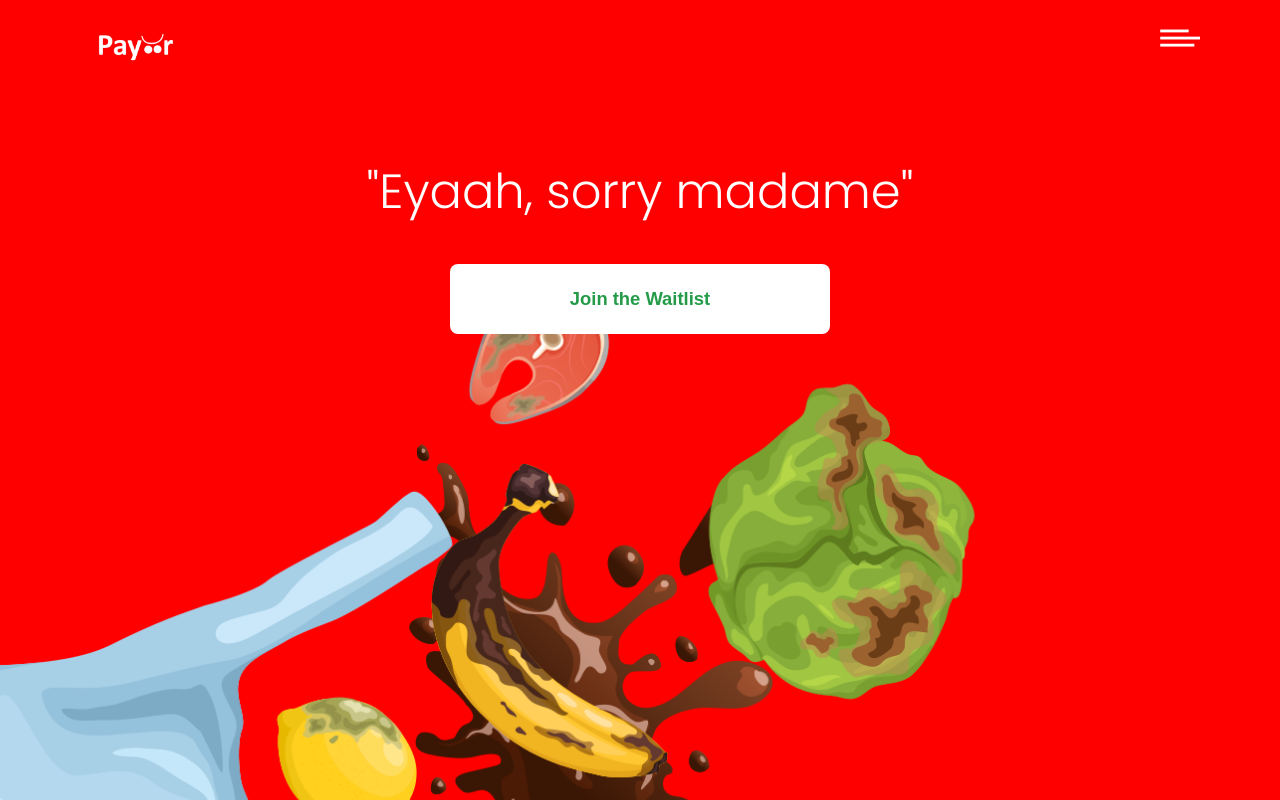
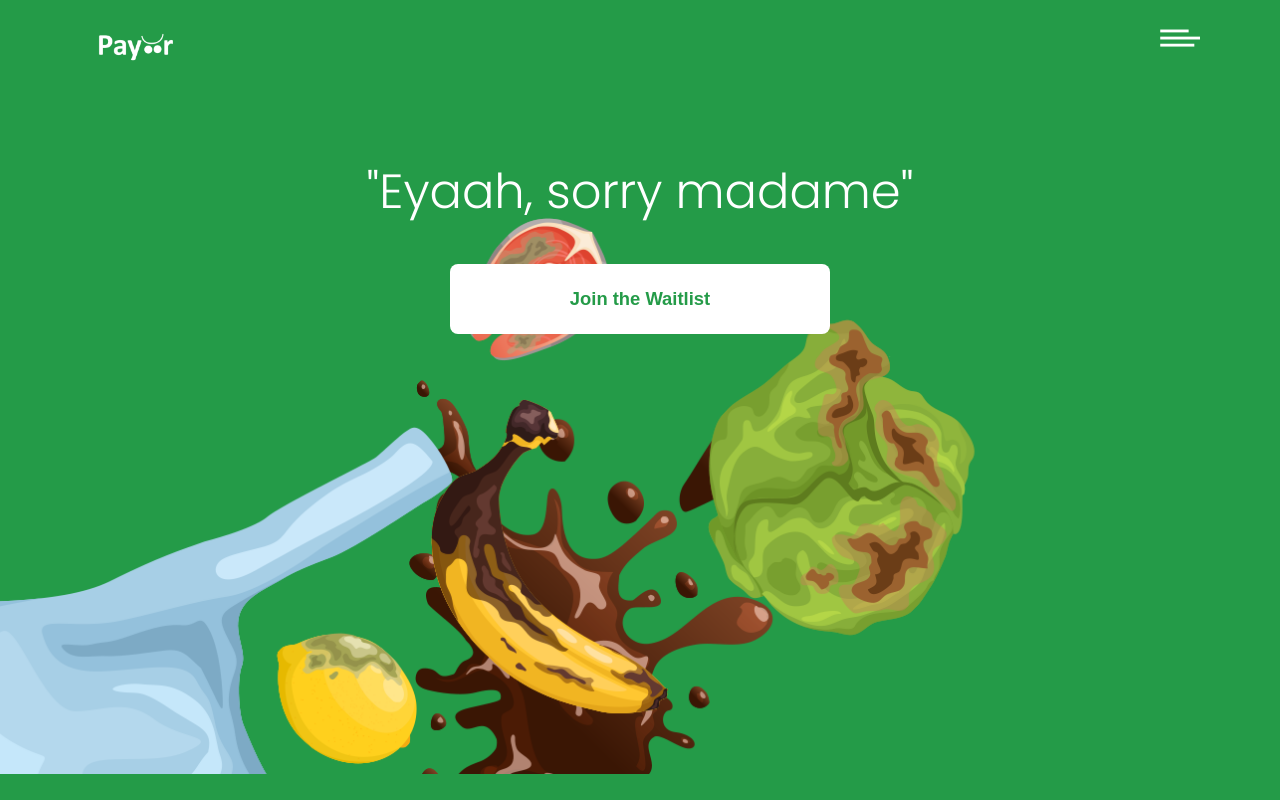
Before and after one commit to emmanuelnwogbo/payoor, a Nuxt app in the folder ui/: page / in a window 1280 px wide. Built offline with nearby package versions, Linux system fonts and the light colour scheme.

Commit message:
survey form

```diff
--- a/ui/components/Slider.vue
+++ b/ui/components/Slider.vue
@@ -58,7 +58,7 @@
                     right: current === 1,
                     offcreen: current === 3 || current === 1
                 }" />
-                <img src="@/assets/imgs/mud desktop.png" class="desktop" :class="{
+                <img src="@/assets/imgs/mud desktop.png" class="desktop up" :class="{
                     center: current === 2,
                     left: current === 3,
                     right: current === 1,
@@ -316,7 +316,6 @@
             height: #{scaleValue(1000)};
             z-index: 1;
             width: #{scaleValue(1600)};
-            background: red;
             overflow: hidden;
             display: flex;
             justify-content: center;
@@ -427,6 +426,10 @@
                 &.right {
                     opacity: 0;
                 }
+
+                &.up {
+                    transform: translateY(#{scaleValue(-10)});
+                }
             }
         }
     }
```
